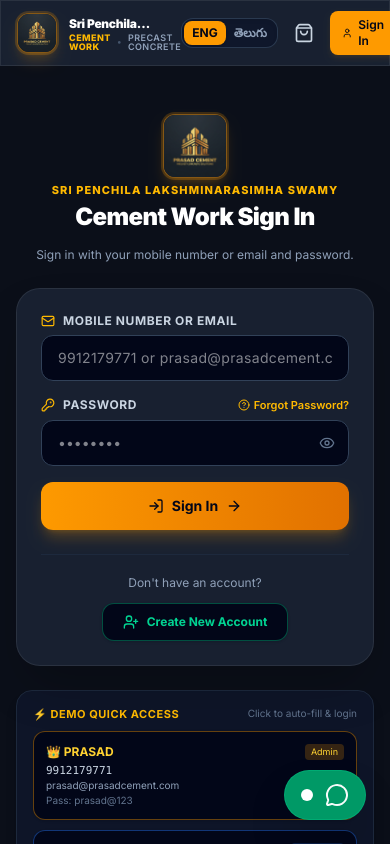
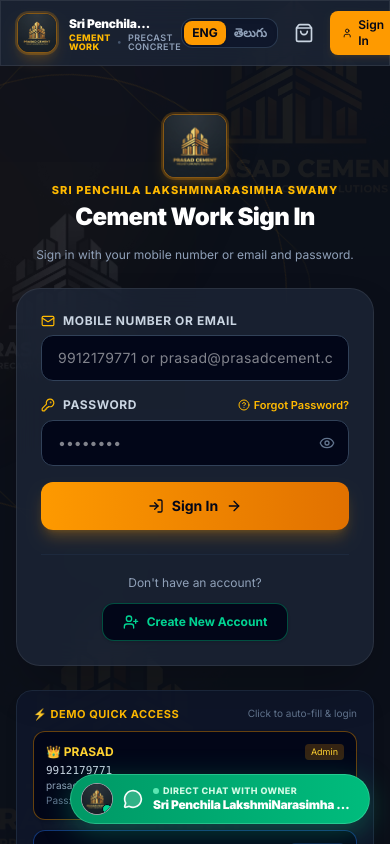
Before and after one commit to armuripradeep657/Sri-Penchila-LakshmiNarasimha-Swamy-Cement-Work, a Next.js app in the folder frontend/: page /login in a window 390 px wide. Shown: the top 844 px of the page. Built offline with nearby package versions, Linux system fonts and the light colour scheme.

Commit message:
Add real-time ambient background logo animation and configure direct WhatsApp chat with owner using phone 8919526315 with company name display only

```diff
--- a/frontend/src/app/admin/settings/page.tsx
+++ b/frontend/src/app/admin/settings/page.tsx
@@ -20,10 +20,10 @@
 export default function AdminSettingsPage() {
   const [zones, setZones] = useState<DeliveryZone[]>([]);
   const [settings, setSettings] = useState<Record<string, string>>({
-    store_name: 'Prasad Cement Products',
-    store_phone: '+919999999999',
-    store_whatsapp: '+919999999999',
-    store_address: 'Plot No. 12, Industrial Area, Hyderabad, Telangana 500032',
+    store_name: 'Sri Penchila LakshmiNarasimha Swamy Cement Work',
+    store_phone: '+919912179771',
+    store_whatsapp: '+918919526315',
+    store_address: 'Jagtial - Velgatoor Road, Opposite to Sudha Hospital, Velagatoor, Velagatoor Mandal, Jagtial District, Telangana - 505526',
   });
   const [isLoading, setIsLoading] = useState(true);
   const [isSavingSettings, setIsSavingSettings] = useState(false);
--- a/frontend/src/app/api/[...path]/route.ts
+++ b/frontend/src/app/api/[...path]/route.ts
@@ -342,11 +342,11 @@
     { id: 'z3', name: 'District (30-60 km)', pincodes: ['501001', '501101', '501201', '501301', '502001'], fee: 350000 },
   ],
   settings: [
-    { key: 'store_name', value: 'Prasad Cement Products' },
+    { key: 'store_name', value: 'Sri Penchila LakshmiNarasimha Swamy Cement Work' },
     { key: 'store_phone', value: '+919912179771' },
-    { key: 'store_whatsapp', value: '+919912179771' },
+    { key: 'store_whatsapp', value: '+918919526315' },
     { key: 'store_email', value: 'prasad@prasadcement.com' },
-    { key: 'store_address', value: 'Plot No. 12, Industrial Area, Hyderabad, Telangana 500032' },
+    { key: 'store_address', value: 'Jagtial - Velgatoor Road, Opposite to Sudha Hospital, Velagatoor, Velagatoor Mandal, Jagtial District, Telangana - 505526' },
   ],
   orders: [] as any[],
   quotes: [] as any[],
--- a/frontend/src/app/globals.css
+++ b/frontend/src/app/globals.css
@@ -149,3 +149,20 @@
 .animate-reveal-up {
   animation: textRevealUp 0.8s cubic-bezier(0.16, 1, 0.3, 1) 0.3s forwards;
 }
+
+/* Background Real-Time Floating Logo Watermark Animation */
+@keyframes floatAndPulse {
+  0%, 100% {
+    transform: translateY(0px) scale(1) rotate(0deg);
+  }
+  33% {
+    transform: translateY(-12px) scale(1.03) rotate(1.5deg);
+  }
+  66% {
+    transform: translateY(8px) scale(0.98) rotate(-1.5deg);
+  }
+}
+
+.animate-float-pulse {
+  animation: floatAndPulse 12s ease-in-out infinite;
+}
--- a/frontend/src/app/layout.tsx
+++ b/frontend/src/app/layout.tsx
@@ -7,6 +7,7 @@
 import Header from '@/components/shared/Header';
 import Footer from '@/components/shared/Footer';
 import WhatsAppButton from '@/components/shared/WhatsAppButton';
+import AmbientLogoBackground from '@/components/shared/AmbientLogoBackground';
 
 const inter = Inter({ subsets: ['latin'] });
 
@@ -43,6 +44,7 @@
         <LanguageProvider>
           <AuthProvider>
             <CartProvider>
+              <AmbientLogoBackground />
               <Header />
               <main className="flex-1">{children}</main>
               <Footer />
--- a/frontend/src/app/orders/[id]/page.tsx
+++ b/frontend/src/app/orders/[id]/page.tsx
@@ -326,15 +326,15 @@
             )}
 
             <a
-              href={`https://wa.me/919999999999?text=${encodeURIComponent(
-                `Hello Prasad, I am inquiring about Order #${order.orderNumber}. Could you please update me on dispatch status?`
+              href={`https://wa.me/918919526315?text=${encodeURIComponent(
+                `Hello Sri Penchila LakshmiNarasimha Swamy Cement Work, I am inquiring about Order #${order.orderNumber}. Could you please update me on dispatch status?`
               )}`}
               target="_blank"
               rel="noopener noreferrer"
               className="w-full flex items-center justify-center gap-2 py-3 px-4 rounded-xl font-semibold text-xs bg-emerald-600/20 hover:bg-emerald-600/30 text-emerald-400 border border-emerald-500/30 transition-all"
             >
               <MessageCircle className="w-4 h-4" />
-              <span>WhatsApp Dispatch Desk</span>
+              <span>Chat with Sri Penchila LakshmiNarasimha Swamy Cement Work</span>
             </a>
           </div>
         </div>
--- a/frontend/src/app/page.tsx
+++ b/frontend/src/app/page.tsx
@@ -365,12 +365,12 @@
                   <span>Open in Google Maps</span>
                 </a>
                 <a
-                  href="https://wa.me/919912179771?text=Hello%20Prasad%2C%20I%20would%20like%20to%20visit%20the%20yard%20in%20Velagatoor"
+                  href="https://wa.me/918919526315?text=Hello%20Sri%20Penchila%20LakshmiNarasimha%20Swamy%20Cement%20Work%2C%20I%20would%20like%20to%20visit%20the%20yard%20in%20Velagatoor"
                   target="_blank"
                   rel="noopener noreferrer"
-                  className="px-5 py-2.5 rounded-xl font-semibold text-xs bg-emerald-600 hover:bg-emerald-500 text-white flex items-center gap-2 transition-all"
+                  className="px-5 py-2.5 rounded-xl font-semibold text-xs bg-emerald-600 hover:bg-emerald-500 text-white flex items-center gap-2 transition-all shadow-md shadow-emerald-600/20"
                 >
-                  <span>Chat on WhatsApp (+91 99121 79771)</span>
+                  <span>Chat with Sri Penchila LakshmiNarasimha Swamy Cement Work</span>
                 </a>
               </div>
             </div>
--- a/frontend/src/app/products/[slug]/page.tsx
+++ b/frontend/src/app/products/[slug]/page.tsx
@@ -830,15 +830,15 @@
 
                 {/* WhatsApp Direct Enquiry */}
                 <a
-                  href={`https://wa.me/919912179771?text=${encodeURIComponent(
-                    `Hello Prasad, I am inquiring about "${product.name}" (${selectedVariant?.name || ''}). Quantity: ${quantity}. Delivery needed in Jagtial / Velgatoor area.`
+                  href={`https://wa.me/918919526315?text=${encodeURIComponent(
+                    `Hello Sri Penchila LakshmiNarasimha Swamy Cement Work, I am inquiring about "${product.name}" (${selectedVariant?.name || ''}). Quantity: ${quantity}. Delivery needed in Jagtial / Velgatoor area.`
                   )}`}
                   target="_blank"
                   rel="noopener noreferrer"
-                  className="w-full flex items-center justify-center gap-2 py-3 px-6 rounded-xl font-semibold text-xs bg-emerald-600/20 hover:bg-emerald-600/30 text-emerald-400 border border-emerald-500/30 transition-all"
+                  className="w-full flex items-center justify-center gap-2 py-3 px-6 rounded-xl font-semibold text-xs bg-emerald-600/20 hover:bg-emerald-600/30 text-emerald-400 border border-emerald-500/30 transition-all shadow-sm"
                 >
                   <MessageCircle className="w-4 h-4" />
-                  <span>Chat with Owner Prasad on WhatsApp (+91 99121 79771)</span>
+                  <span>Chat on WhatsApp with Sri Penchila LakshmiNarasimha Swamy Cement Work</span>
                 </a>
               </div>
             </div>
@@ -983,15 +983,15 @@
               </button>
 
               <a
-                href={`https://wa.me/919912179771?text=${encodeURIComponent(
-                  `Hello Prasad! I just booked ${quantity} units of "${product.name}" (${selectedVariant?.name}). Ref: ${bookingTicketNumber}. Please confirm dispatch schedule to Velagatoor / Jagtial.`
+                href={`https://wa.me/918919526315?text=${encodeURIComponent(
+                  `Hello Sri Penchila LakshmiNarasimha Swamy Cement Work! I just booked ${quantity} units of "${product.name}" (${selectedVariant?.name}). Ref: ${bookingTicketNumber}. Please confirm dispatch schedule to Velagatoor / Jagtial.`
                 )}`}
                 target="_blank"
                 rel="noopener noreferrer"
                 className="w-full flex items-center justify-center gap-2 py-3 px-6 rounded-xl font-semibold text-xs bg-emerald-600/20 hover:bg-emerald-600/30 text-emerald-400 border border-emerald-500/30 transition-all"
               >
                 <MessageCircle className="w-4 h-4" />
-                <span>Confirm Booking with Prasad on WhatsApp (+91 99121 79771)</span>
+                <span>Confirm on WhatsApp with Sri Penchila LakshmiNarasimha Swamy Cement Work</span>
               </a>
 
               <button
--- a/frontend/src/app/quote/page.tsx
+++ b/frontend/src/app/quote/page.tsx
@@ -148,15 +148,15 @@
 
           <div className="pt-4 flex flex-col sm:flex-row gap-3 justify-center">
             <a
-              href={`https://wa.me/919999999999?text=${encodeURIComponent(
-                `Hello Prasad, I just submitted Quote Request #${submittedQuote.id.slice(-8).toUpperCase()} for ${submittedQuote.product?.name}. Can we discuss pricing?`
+              href={`https://wa.me/918919526315?text=${encodeURIComponent(
+                `Hello Sri Penchila LakshmiNarasimha Swamy Cement Work, I just submitted Quote Request #${submittedQuote.id.slice(-8).toUpperCase()} for ${submittedQuote.product?.name}. Can we discuss pricing?`
               )}`}
               target="_blank"
               rel="noopener noreferrer"
               className="flex items-center justify-center gap-2 px-6 py-3 rounded-xl font-bold text-xs bg-emerald-600 hover:bg-emerald-500 text-white shadow-lg transition-all"
             >
               <MessageCircle className="w-4 h-4" />
-              <span>Follow-up on WhatsApp</span>
+              <span>Follow-up on WhatsApp with Sri Penchila LakshmiNarasimha Swamy Cement Work</span>
             </a>
 
             <Link
--- /dev/null
+++ b/frontend/src/components/shared/AmbientLogoBackground.tsx
@@ -0,0 +1,87 @@
+'use client';
+
+import React, { useEffect, useState } from 'react';
+import Image from 'next/image';
+
+export default function AmbientLogoBackground() {
+  const [mounted, setMounted] = useState(false);
+  const [mousePos, setMousePos] = useState({ x: 0, y: 0 });
+
+  useEffect(() => {
+    setMounted(true);
+
+    const handleMouseMove = (e: MouseEvent) => {
+      // Calculate normalized offset (-15 to 15 pixels) for subtle real-time parallax
+      const x = (e.clientX / window.innerWidth - 0.5) * 30;
+      const y = (e.clientY / window.innerHeight - 0.5) * 30;
+      setMousePos({ x, y });
+    };
+
+    window.addEventListener('mousemove', handleMouseMove, { passive: true });
+    return () => window.removeEventListener('mousemove', handleMouseMove);
+  }, []);
+
+  if (!mounted) return null;
+
+  return (
+    <div
+      aria-hidden="true"
+      className="pointer-events-none select-none fixed inset-0 z-0 overflow-hidden"
+    >
+      {/* ─── Real-Time Ambient Light Rays & Backing Glow ────────────────────────── */}
+      <div
+        className="absolute top-1/2 left-1/2 -translate-x-1/2 -translate-y-1/2 w-[700px] h-[700px] sm:w-[900px] sm:h-[900px] rounded-full bg-gradient-to-tr from-amber-500/10 via-amber-600/5 to-cyan-600/5 blur-3xl opacity-75 transition-transform duration-700 ease-out"
+        style={{
+          transform: `translate(calc(-50% + ${mousePos.x * 0.5}px), calc(-50% + ${mousePos.y * 0.5}px))`,
+        }}
+      />
+
+      {/* ─── Center Hero Real-Time Animated Logo Watermark ───────────────────────── */}
+      <div
+        className="absolute top-1/2 left-1/2 -translate-x-1/2 -translate-y-1/2 flex items-center justify-center transition-transform duration-500 ease-out"
+        style={{
+          transform: `translate(calc(-50% + ${mousePos.x}px), calc(-50% + ${mousePos.y}px))`,
+        }}
+      >
+        {/* Outer Orbiting Sacred Ring */}
+        <div className="absolute w-[440px] h-[440px] sm:w-[620px] sm:h-[620px] rounded-full border border-amber-500/10 animate-[spin_60s_linear_infinite]" />
+
+        {/* Counter-rotating Geometric Octagon Accent Ring */}
+        <div className="absolute w-[380px] h-[380px] sm:w-[540px] sm:h-[540px] rounded-[60px] border border-amber-400/5 animate-[spin_45s_linear_infinite_reverse]" />
+
+        {/* Floating, Breathing Real-Time Logo Watermark */}
+        <div className="relative w-64 h-64 sm:w-96 sm:h-96 md:w-[440px] md:h-[440px] opacity-[0.09] animate-float-pulse">
+          <Image
+            src="/images/logo.png"
+            alt="Sri Penchila LakshmiNarasimha Swamy Cement Work Watermark"
+            fill
+            priority
+            sizes="(max-width: 768px) 256px, 440px"
+            className="object-contain filter grayscale contrast-125 hover:grayscale-0 transition-all duration-1000"
+          />
+        </div>
+      </div>
+
+      {/* ─── Corner Ambient Subtle Watermarks ─────────────────────────────────── */}
+      <div className="absolute -top-16 -right-16 w-80 h-80 opacity-[0.04] animate-pulse">
+        <Image
+          src="/images/logo.png"
+          alt="Ambient Background Mark"
+          fill
+          sizes="320px"
+          className="object-contain"
+        />
+      </div>
+
+      <div className="absolute -bottom-20 -left-20 w-96 h-96 opacity-[0.03] animate-pulse">
+        <Image
+          src="/images/logo.png"
+          alt="Ambient Background Mark"
+          fill
+          sizes="384px"
+          className="object-contain"
+        />
+      </div>
+    </div>
+  );
+}
--- a/frontend/src/components/shared/WhatsAppButton.tsx
+++ b/frontend/src/components/shared/WhatsAppButton.tsx
@@ -1,41 +1,80 @@
 'use client';
 
 import React from 'react';
+import Image from 'next/image';
 import { MessageCircle } from 'lucide-react';
+import { useLanguage } from '@/context/LanguageContext';
 
 interface WhatsAppButtonProps {
   productName?: string;
-  phoneNumber?: string;
 }
 
-export default function WhatsAppButton({
-  productName,
-  phoneNumber = '+919999999999',
-}: WhatsAppButtonProps) {
-  const cleanPhone = phoneNumber.replace(/\D/g, '');
+export default function WhatsAppButton({ productName }: WhatsAppButtonProps) {
+  const { language } = useLanguage();
+
+  // Destination owner phone: 8919526315 (kept strictly in href, never displayed as visible text)
+  const ownerPhone = '918919526315';
+
+  const defaultMessage =
+    language === 'te'
+      ? 'నమస్కారం శ్రీ పెంచల లక్ష్మీనరసింహ స్వామి సిమెంట్ వర్క్స్, నేను మీ ప్రీకాస్ట్ సిమెంట్ ప్రొడక్ట్స్ (కిటికీలు, ఇటుకలు, గగులు) గురించి వివరాలు మరియు ధర తెలుసుకోవాలనుకుంటున్నాను.'
+      : 'Hello Sri Penchila LakshmiNarasimha Swamy Cement Work, I would like to inquire about your precast cement products (windows, bricks, gagulu rings).';
+
   const message = productName
-    ? `Hello Prasad Cement Products, I am interested in inquiring about "${productName}". Could you please provide pricing and delivery timeline?`
-    : `Hello Prasad Cement Products, I would like to inquire about your precast cement products.`;
+    ? language === 'te'
+      ? `నమస్కారం శ్రీ పెంచల లక్ష్మీనరసింహ స్వామి సిమెంట్ వర్క్స్, నేను "${productName}" గురించి ఎంక్వైరీ చేయాలనుకుంటున్నాను. దయచేసి ధర మరియు డెలివరీ వివరాలు పంపగలరు.`
+      : `Hello Sri Penchila LakshmiNarasimha Swamy Cement Work, I am interested in inquiring about "${productName}". Could you please provide pricing and delivery timeline?`
+    : defaultMessage;
 
-  const whatsappUrl = `https://wa.me/${cleanPhone}?text=${encodeURIComponent(message)}`;
+  const whatsappUrl = `https://wa.me/${ownerPhone}?text=${encodeURIComponent(message)}`;
 
   return (
+    <aside
+      aria-label="Direct WhatsApp Chat"
+      className="fixed bottom-5 right-5 z-40 flex items-center group"
+    >
       <a
         href={whatsappUrl}
         target="_blank"
         rel="noopener noreferrer"
-      className="fixed bottom-6 right-6 z-50 flex items-center gap-3 bg-emerald-600 hover:bg-emerald-500 text-white px-4 py-3 rounded-full shadow-2xl transition-all duration-300 hover:scale-105 group border border-emerald-400/30"
-      aria-label="Chat with Prasad on WhatsApp"
+        className="flex items-center gap-2.5 bg-gradient-to-r from-emerald-600 to-emerald-500 hover:from-emerald-500 hover:to-emerald-400 text-white pl-2.5 pr-4 py-2 sm:py-2.5 rounded-full shadow-[0_8px_30px_rgb(16,185,129,0.35)] hover:shadow-[0_10px_35px_rgb(16,185,129,0.55)] transition-all duration-300 hover:scale-105 border border-emerald-300/40 backdrop-blur-md"
+        title={
+          language === 'te'
+            ? 'శ్రీ పెంచల లక్ష్మీనరసింహ స్వామి సిమెంట్ వర్క్స్ తో వాట్సాప్ చాట్'
+            : 'Chat with Sri Penchila LakshmiNarasimha Swamy Cement Work'
+        }
       >
-      <span className="relative flex h-3 w-3">
-        <span className="animate-ping absolute inline-flex h-full w-full rounded-full bg-emerald-200 opacity-75"></span>
-        <span className="relative inline-flex rounded-full h-3 w-3 bg-white"></span>
+        {/* Brand Logo Avatar with pulsing active ring */}
+        <div className="relative w-8 h-8 rounded-full overflow-hidden border border-white/60 shrink-0 bg-slate-950 shadow-inner">
+          <Image
+            src="/images/logo.png"
+            alt="Sri Penchila LakshmiNarasimha Swamy Cement Work"
+            fill
+            sizes="32px"
+            className="object-cover"
+          />
+          <span className="absolute bottom-0 right-0 w-2.5 h-2.5 bg-emerald-400 border border-slate-950 rounded-full animate-ping" />
+          <span className="absolute bottom-0 right-0 w-2.5 h-2.5 bg-emerald-400 border border-slate-950 rounded-full" />
+        </div>
+
+        {/* WhatsApp Icon */}
+        <div className="flex items-center justify-center text-white">
+          <MessageCircle className="w-5 h-5 fill-white/20 animate-pulse" />
+        </div>
+
+        {/* Company Name Badge — Number is 100% hidden, company name displayed */}
+        <div className="flex flex-col text-left">
+          <span className="text-[9px] uppercase tracking-wider font-extrabold text-emerald-100 flex items-center gap-1 leading-none">
+            <span className="w-1.5 h-1.5 rounded-full bg-emerald-300 animate-pulse" />
+            {language === 'te' ? 'యజమానితో చాట్' : 'Direct Chat with Owner'}
           </span>
-
-      <MessageCircle className="w-6 h-6 animate-pulse" />
-      <span className="font-medium text-sm hidden sm:inline-block">
-        Chat with Prasad
+          <span className="text-xs font-black text-white tracking-tight leading-tight mt-0.5 max-w-[200px] sm:max-w-[280px] truncate">
+            {language === 'te'
+              ? 'శ్రీ పెంచల లక్ష్మీనరసింహ స్వామి సిమెంట్ వర్క్స్'
+              : 'Sri Penchila LakshmiNarasimha Swamy Cement Work'}
           </span>
+        </div>
       </a>
+    </aside>
   );
 }
```
Lines whose indentation alone changed are shown as unchanged.
